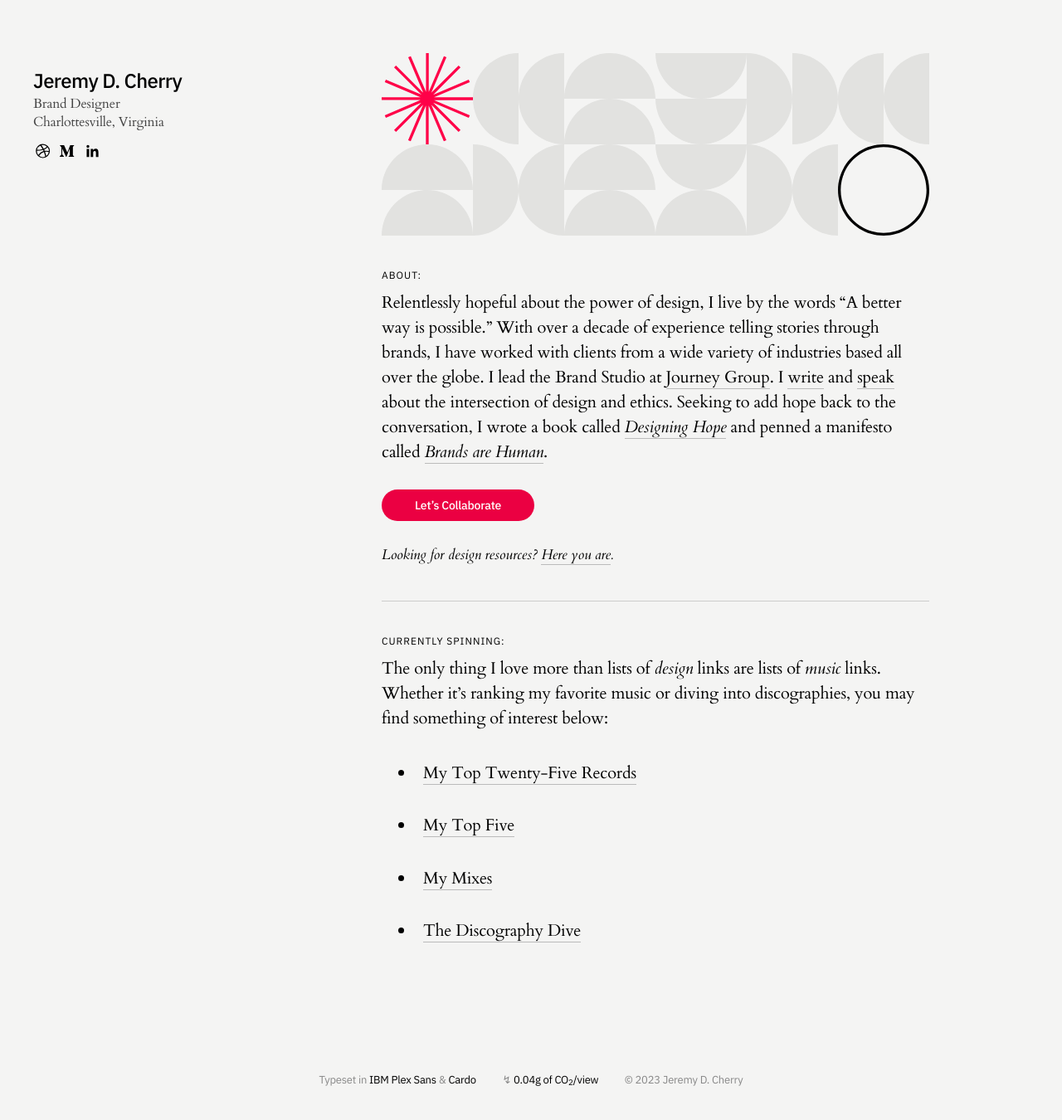
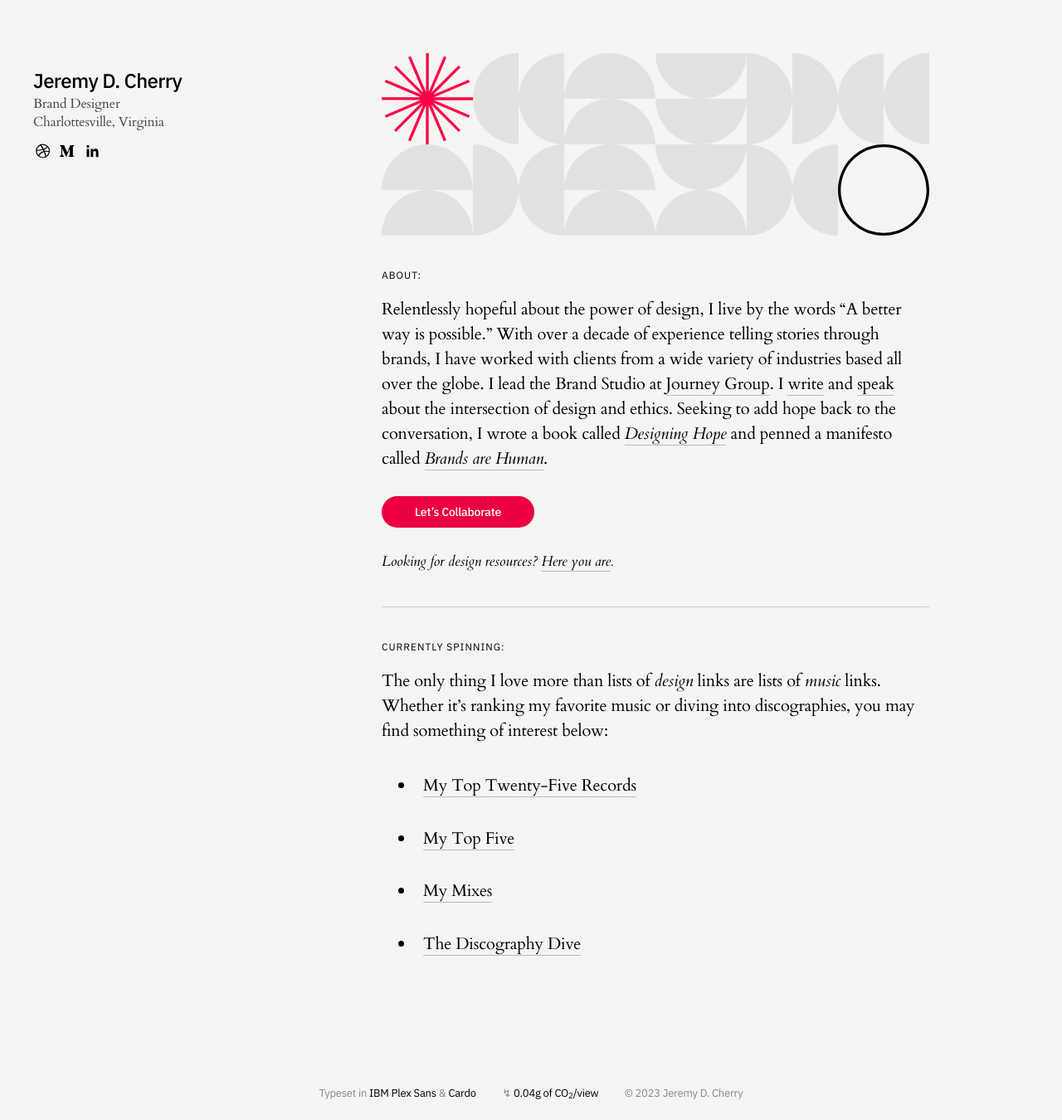
Before and after one commit to jeremydcherry/jeremydcherry.github.io, a Jekyll site: the page built from index.md, in a window 1280 px wide. Shown: the whole page at 83% size. Built offline with Jekyll 4.4.1, drawn with Linux system fonts in a browser that asks for light colours.

Commit message:
Changed css margin

```diff
--- a/_sass/main.scss
+++ b/_sass/main.scss
@@ -359,8 +359,8 @@ h4{
   text-transform: uppercase;
   line-height: 1;
   display: block;
-  margin-block-start: .5em;
-  margin-block-end: 1em;
+  margin-block-start: 0;
+  margin-block-end: 3%;
   margin-inline-start: 0;
   margin-inline-end: 0;
   -webkit-font-smoothing: antialiased;
```
